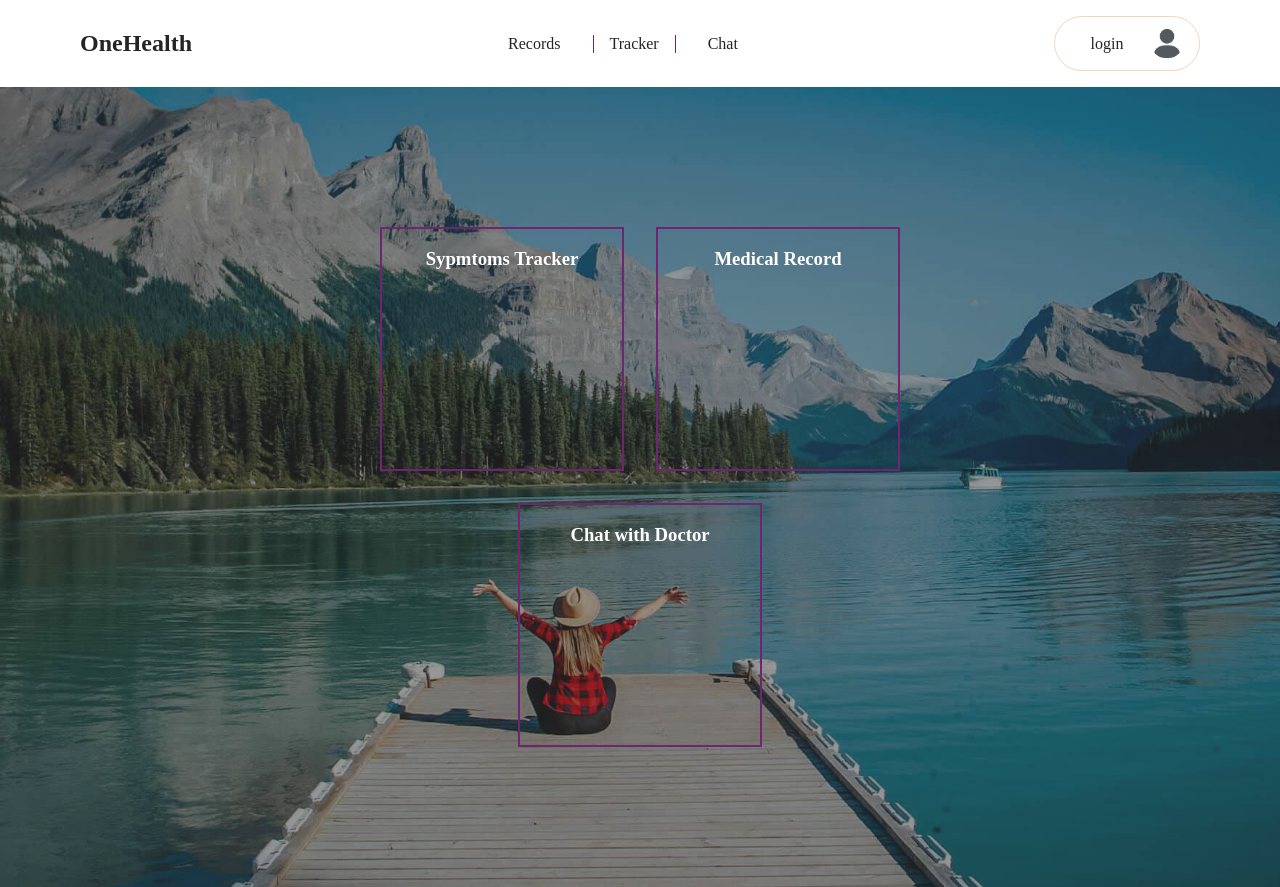
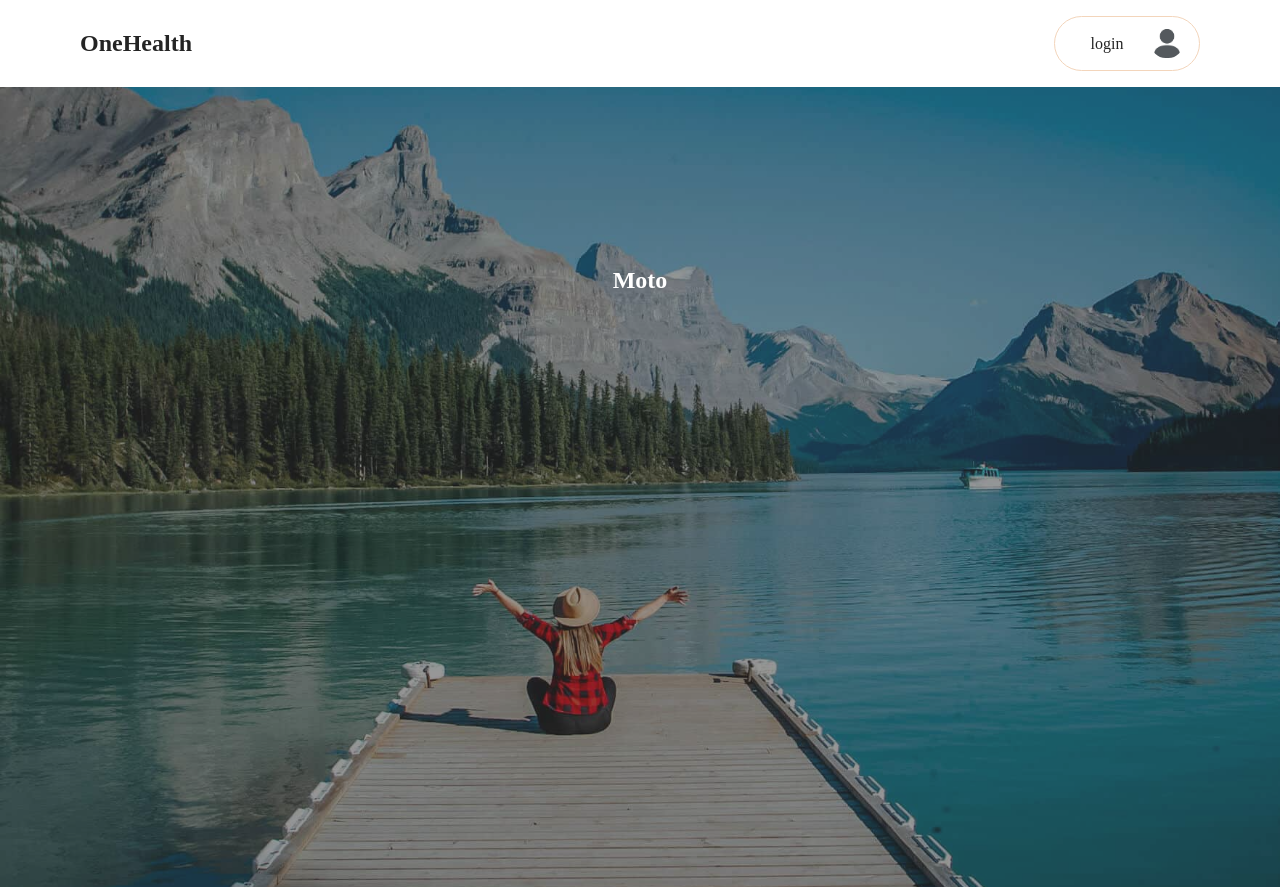
Before and after one commit to m-capone1/OneHealth, a React (Vite) app in the folder client/: page / in a window 1280 px wide. Built offline with nearby package versions, Linux system fonts and the light colour scheme.

Commit message:
remove cards and add moto

```diff
--- a/client/src/components/Header/Header.jsx
+++ b/client/src/components/Header/Header.jsx
@@ -1,26 +1,23 @@
-import React, { useState } from "react";
+import React from "react";
 import "./Header.scss";
 import { Link, useLocation } from "react-router-dom";
 import avatar from '../../assets/images/avatar.png'
 
-function Header() {
-const [isloggedIn, setIsLoggedIn] = useState(false)
+function Header({handleLogin,isloggedIn}) {
 const location = useLocation();
 
-const handleLogin = () => {
-    setIsLoggedIn(prev => !prev)
-}
 
   return (
     <header className="header">
       <Link to="/">
         <h1 className="header__logo">OneHealth</h1>
       </Link>
+      {isloggedIn &&
       <nav className="header__links">
         <Link to="/records"  className={location.pathname === '/' ? 'active' : ''}>Records</Link>
         <Link to="tracker" className={`header__link--tracker ${location.pathname === '/tracker' ? 'active' : ''}`}>Tracker</Link>
         <Link to="/chat" className={location.pathname === '/chat' ? 'active' : ''}>Chat</Link>
-      </nav>
+      </nav>}
       <div className="header__account">
         <button onClick={handleLogin} className="header__button">{isloggedIn? "logout": "login"}</button>
         <img className="header__avatar" src={avatar} alt="avatar" />
--- a/client/src/components/Header/Header.scss
+++ b/client/src/components/Header/Header.scss
@@ -55,6 +55,6 @@
   }
 }
 
-// .active{
-//     border-bottom: 3px solid $finn;
-// }
+.active{
+    color: $finn;
+}
--- a/client/src/components/Hero/Hero.jsx
+++ b/client/src/components/Hero/Hero.jsx
@@ -5,18 +5,18 @@ const Hero = () => {
   return (
     <div class="hero">
       <div class="hero__overlay overlay"></div>
+
       <div className="hero__items">
-        <div className="hero__item">
+        <h2>Moto</h2>
+        {/* <div className="hero__item">
           <h3>Sypmtoms Tracker</h3>
         </div>
         <div className="hero__item">
           <h3>Medical Record</h3>
         </div>
-        <div className="hero__row">
-          <div className="hero__item">
-            <h3>Chat with Doctor</h3>
-          </div>
-        </div>
+        <div className="hero__item">
+          <h3>Chat with Doctor</h3>
+        </div> */}
       </div>
     </div>
   );
--- a/client/src/components/Hero/Hero.scss
+++ b/client/src/components/Hero/Hero.scss
@@ -5,7 +5,7 @@
   background-size: cover;
   background-position: center;
   display: flex;
-  align-items: center;
+  align-items: start;
   justify-content: center;
   width: 100%;
   height: 100vh;
@@ -30,6 +30,7 @@
     flex-wrap: wrap;
     justify-content: center;
     gap: 2rem;
+    margin-top: 10rem;
   }
 
   &__item {
@@ -39,7 +40,7 @@
     text-align: center;
     border: 2px solid $finn;
     &:nth-child(1){
-        // background-image: url("../../assets/images/tracker.jpg");
+        // background-image: url("../../assets/images/symptoms.jpg");
         // background-size: cover;
         // background-position: center;
 
--- a/client/src/pages/HomePage/HomePage.jsx
+++ b/client/src/pages/HomePage/HomePage.jsx
@@ -1,13 +1,19 @@
-import React from "react";
+import React ,{useState} from "react";
 import { Link } from "react-router-dom";
 import Hero from "../../components/Hero/Hero";
 import Header from "../../components/Header/Header";
 
 const HomePage = () => {
+  const [isloggedIn, setIsLoggedIn] = useState(false)
+
+  const handleLogin = () => {
+    setIsLoggedIn(prev => !prev)
+}
+
   return (
     <>
-      <Header />
-      <Hero />
+      <Header isloggedIn={isloggedIn} handleLogin={handleLogin} />
+      <Hero isloggedIn={isloggedIn} />
  </>
   );
 };
```
Also changed, not shown: client/src/assets/images/symptoms.jpg (added).
